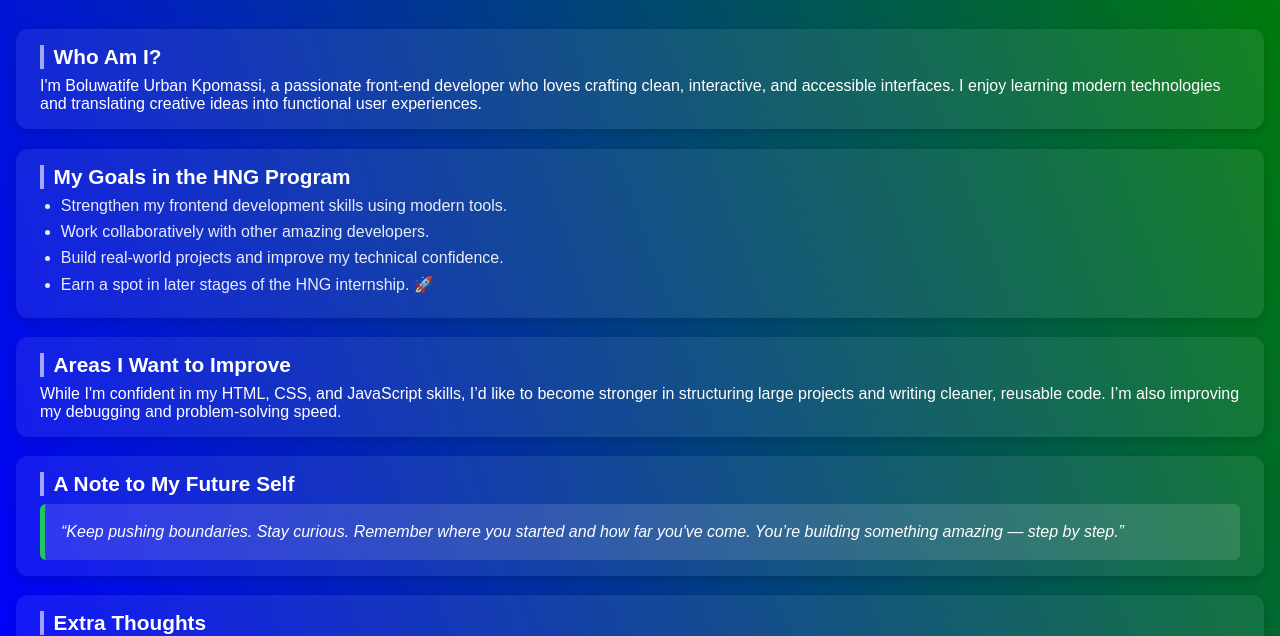
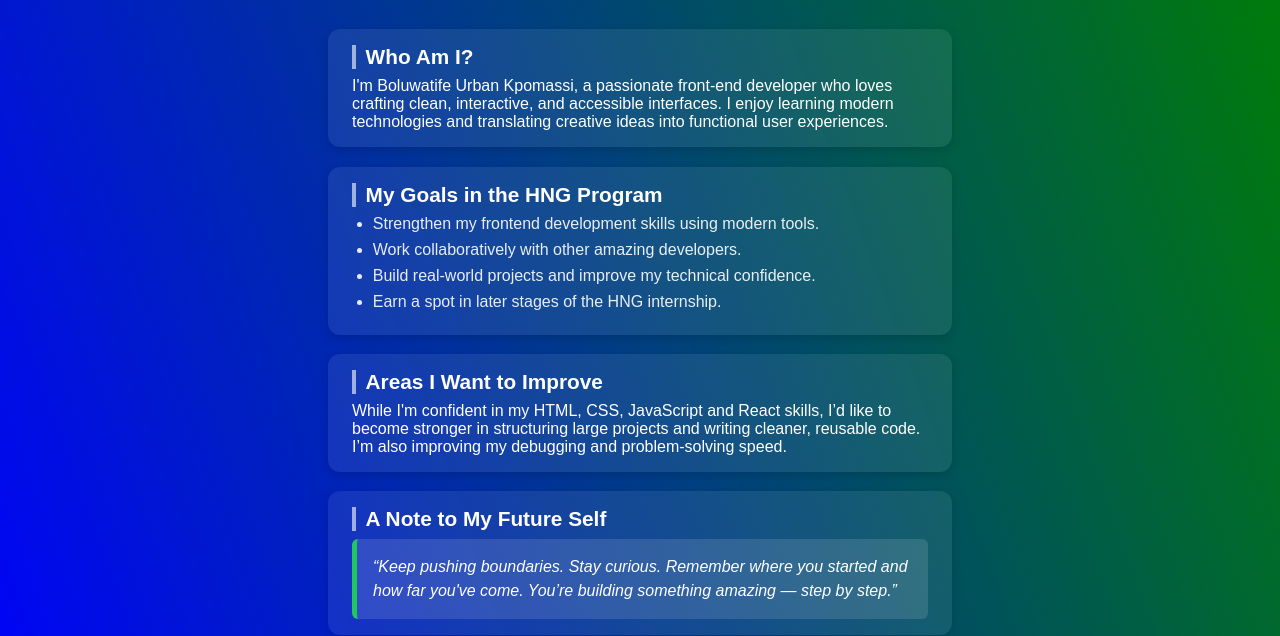
Before and after one commit to isaacurba/HNG-stage-0, a plain HTML site: page about.html in a window 1280 px wide. Shown: the part 185-821 px from the top of the page. Drawn offline with Linux system fonts and the light colour scheme.

Commit message:
fixed minor bugs

```diff
--- a/about.html
+++ b/about.html
@@ -41,7 +41,7 @@
           <li>
             Build real-world projects and improve my technical confidence.
           </li>
-          <li>Earn a spot in later stages of the HNG internship. 🚀</li>
+          <li>Earn a spot in later stages of the HNG internship. </li>
         </ul>
       </section>
 
@@ -49,7 +49,7 @@
       <section data-testid="test-about-confidence">
         <h2>Areas I Want to Improve</h2>
         <p>
-          While I'm confident in my HTML, CSS, and JavaScript skills, I’d like
+          While I'm confident in my HTML, CSS, JavaScript and React skills, I’d like
           to become stronger in structuring large projects and writing cleaner,
           reusable code. I’m also improving my debugging and problem-solving
           speed.
--- a/style.css
+++ b/style.css
@@ -216,7 +216,11 @@ header p {
   text-align: center;
 }
 
-/* --- ABOUT PAGE ENHANCEMENTS --- */
+/* --- ABOUT PAGE --- */
+.about-container{
+  width: 50%;
+}
+
 .about-container header {
   text-align: center;
   margin-bottom: 2rem;
```
Also changed, not shown: 1 other file.
